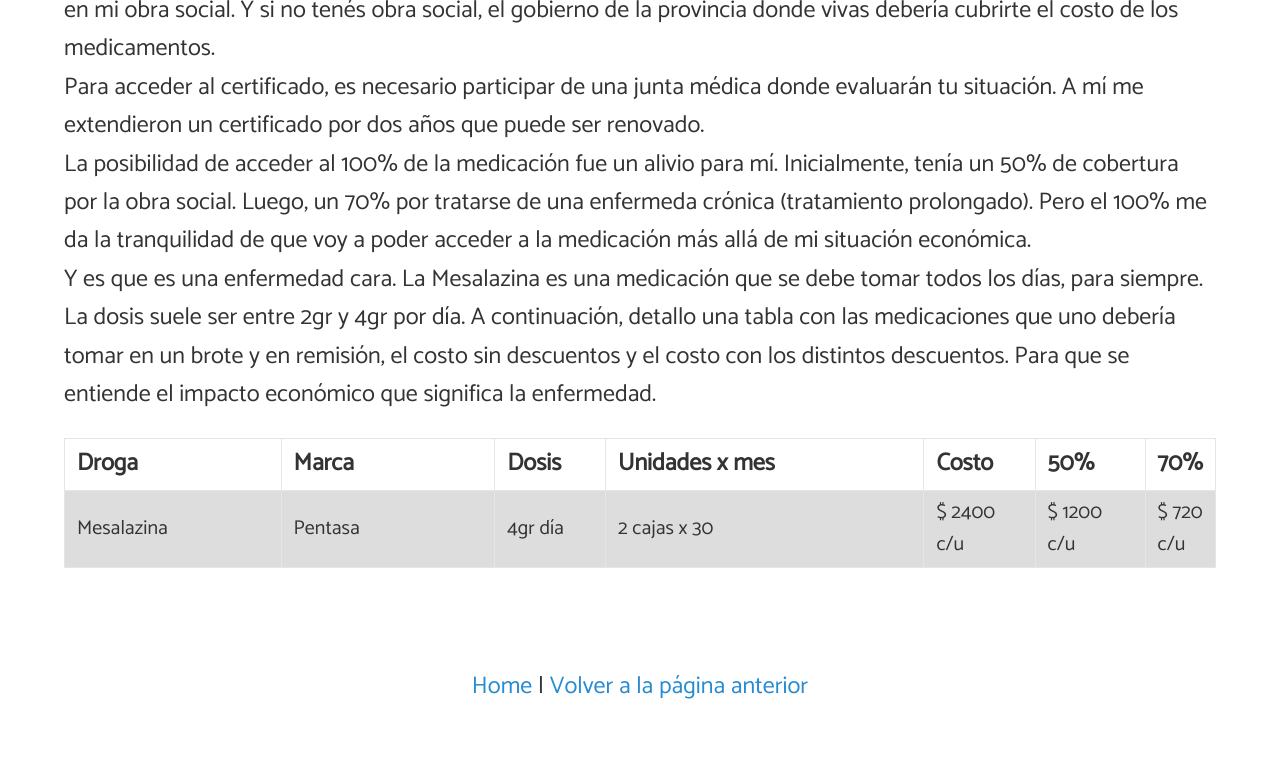
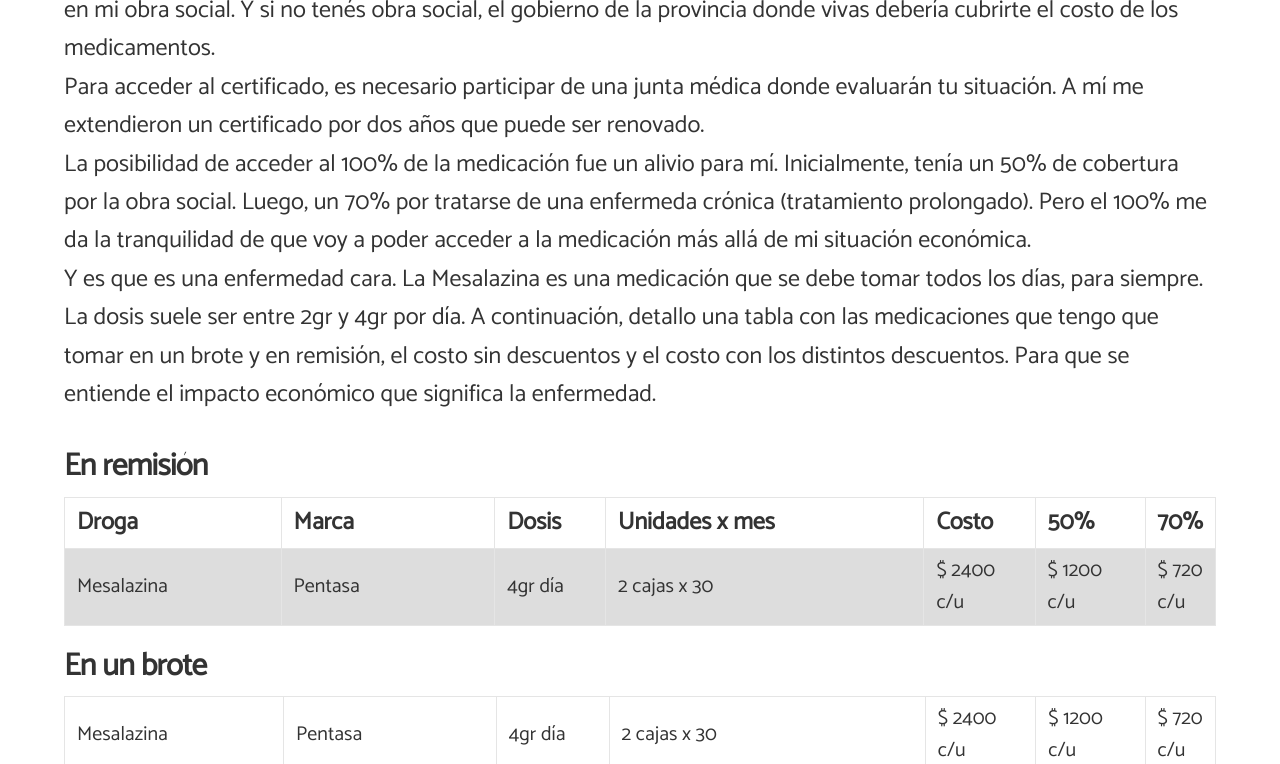
Before and after one commit to angelsimon/angelsimon.github.io, a Jekyll site: the page built from _posts/2016-09-16-curcuma-y-eii.md, in a window 1280 px wide and 1400 px high, scrolled down 4757 px, cut to the strip 0-764 px from the top of the window. Built offline with Jekyll 4.4.1, drawn with Linux system fonts in a browser that asks for light colours; nearby versions of some CDN libraries; comment, search, counter and statistics services are not loaded; some of the changed text lies outside the part shown.

Commit message:
Update 2016-09-16-curcuma-y-eii.md

```diff
--- a/_posts/2016-09-16-curcuma-y-eii.md
+++ b/_posts/2016-09-16-curcuma-y-eii.md
@@ -57,7 +57,8 @@
 Esto provee una serie de beneficios para el enfermo, en mi caso, acceder a un 100% de cobertura en la medicación en mi obra social. Y si no tenés obra social, el gobierno de la provincia donde vivas debería cubrirte el costo de los medicamentos.<br>
 Para acceder al certificado, es necesario participar de una junta médica donde evaluarán tu situación. A mí me extendieron un certificado por dos años que puede ser renovado.<br>
 La posibilidad de acceder al 100% de la medicación fue un alivio para mí. Inicialmente, tenía un 50% de cobertura por la obra social. Luego, un 70% por tratarse de una enfermeda crónica (tratamiento prolongado). Pero el 100% me da la tranquilidad de que voy a poder acceder a la medicación más allá de mi situación económica.<br>
-Y es que es una enfermedad cara. La Mesalazina es una medicación que se debe tomar todos los días, para siempre. La dosis suele ser entre 2gr y 4gr por día. A continuación, detallo una tabla con las medicaciones que uno debería tomar en un brote y en remisión, el costo sin descuentos y el costo con los distintos descuentos. Para que se entiende el impacto económico que significa la enfermedad.<br>
+Y es que es una enfermedad cara. La Mesalazina es una medicación que se debe tomar todos los días, para siempre. La dosis suele ser entre 2gr y 4gr por día. A continuación, detallo una tabla con las medicaciones que tengo que tomar en un brote y en remisión, el costo sin descuentos y el costo con los distintos descuentos. Para que se entiende el impacto económico que significa la enfermedad.<br>
+<h3>En remisión</h3>
 <table class="bicolor">
 <tr>
 <th width="20%">Droga</th>
@@ -78,3 +79,54 @@
 <td>$ 720 c/u</td>
 </tr>
 </table>
+
+<h3>En un brote</h3>
+<table class="bicolor">
+<tr>
+<td>Mesalazina</td>
+<td>Pentasa</td>
+<td>4gr día</td>
+<td>2 cajas x 30</td>
+<td>$ 2400 c/u</td>
+<td>$ 1200 c/u</td>
+<td>$ 720 c/u</td>
+</tr>
+<tr>
+<th width="20%">Droga</th>
+<th width="20%">Marca</th>
+<th width="10%">Dosis</th>
+<th width="30%">Unidades x mes</th>
+<th width="10%">Costo</th>
+<th width="10%">50%</th>
+<th width="10%">70%</th>
+</tr>
+<tr>
+<td>*Meprednisona</td>
+<td>Deltisona B</td>
+<td>Dosis variables</td>
+<td>2 cajas x 20</td>
+<td>$ 450 c/u</td>
+<td>$ 225 c/u</td>
+<td>$ 135 c/u</td>
+</tr>
+<tr>
+<td>*Budesonida</td>
+<td>Budecort</td>
+<td>0,02 mg/ml</td>
+<td>4 cajas x 7</td>
+<td>$ 950 c/u</td>
+<td>$ 425 c/u</td>
+<td>$ 285 c/u</td>
+</tr>
+<tr>
+<td>Pantoprazol</td>
+<td>Pantozol</td>
+<td>40mg x día</td>
+<td>1 caja x 30 comprimidos</td>
+<td>$ 800 c/u</td>
+<td>$ 400 c/u</td>
+<td>$ 240 c/u</td>
+</tr>
+</table>
+<span>* Es uno o el otro, difícilmente se utilicen los dos simultáneamente.</span>
+<br>
```
